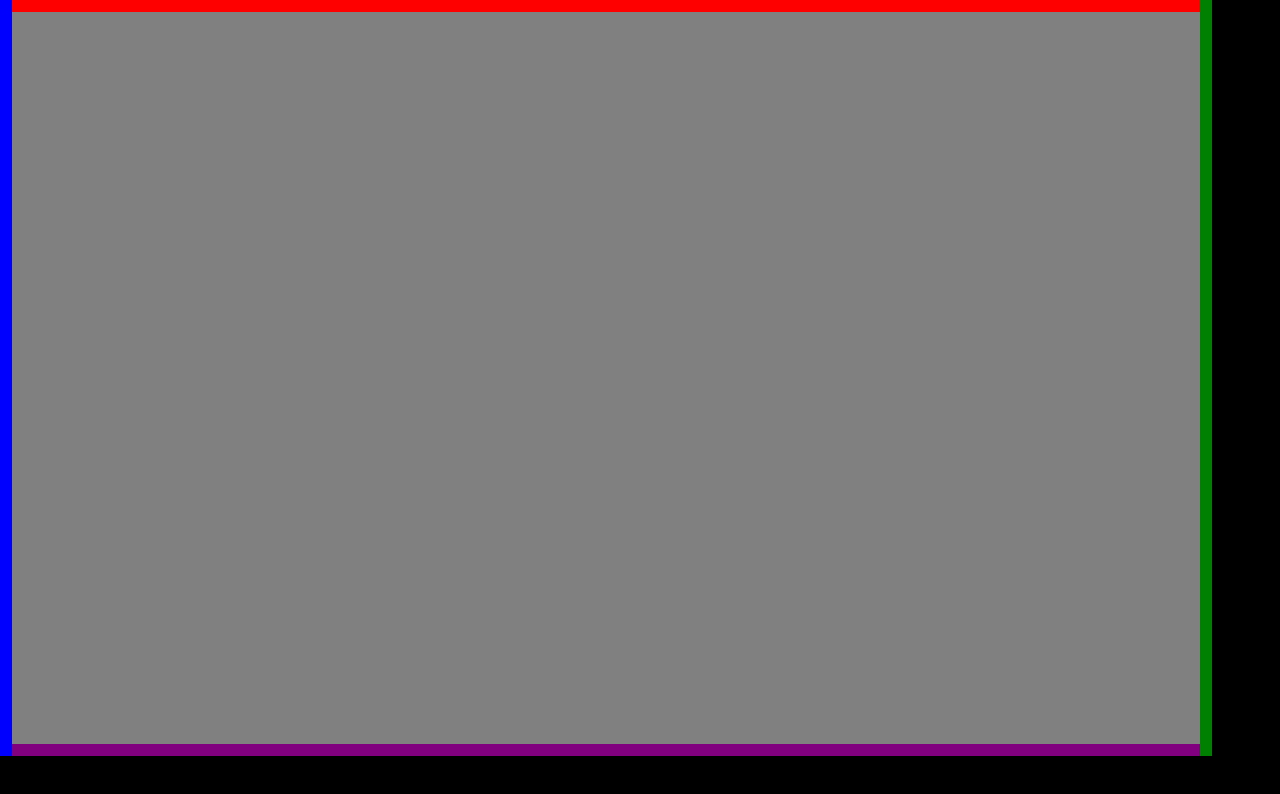
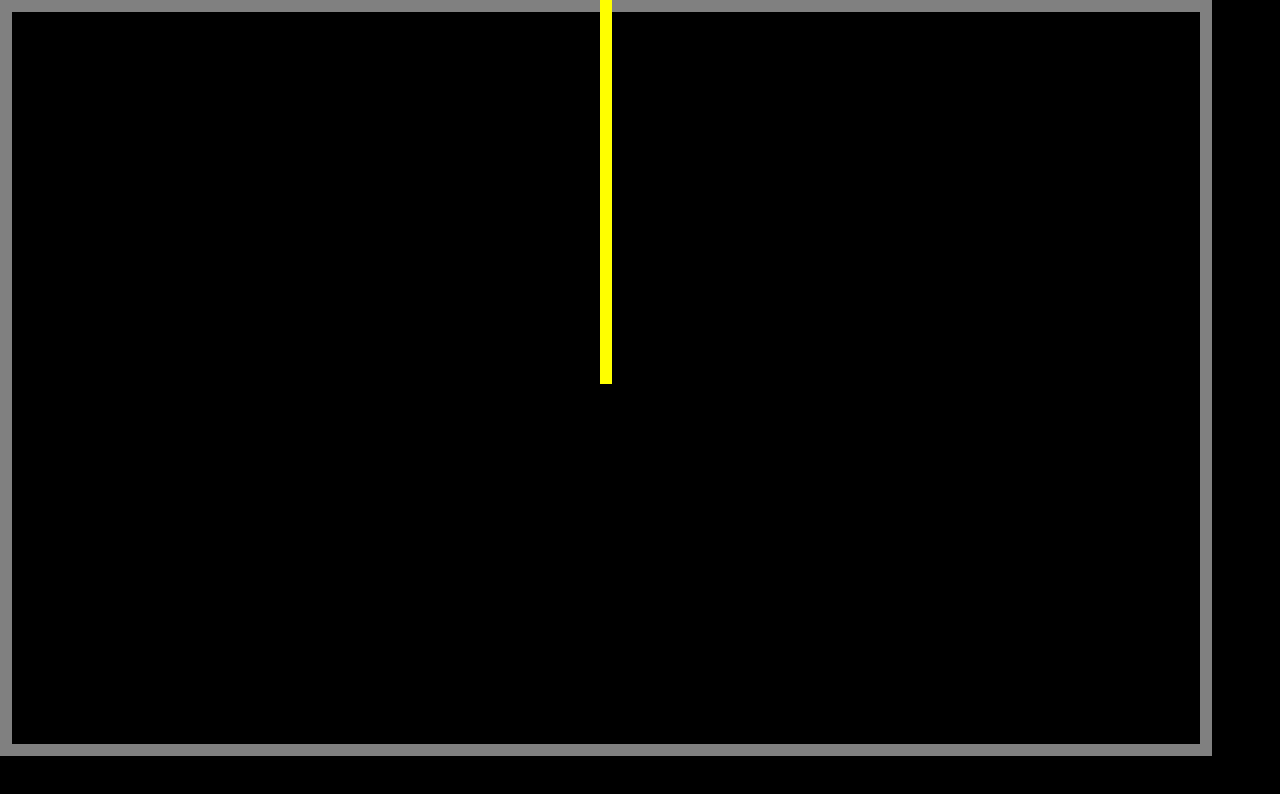
Before and after one commit to deamplified/snak, a plain HTML site: page index.html in a window 1280 px wide. Drawn offline with Linux system fonts and the light colour scheme.

Commit message:
snake + steering done

```diff
--- a/index.html
+++ b/index.html
@@ -7,7 +7,7 @@
       <title>game-test</title>
       <!-- <link rel="stylesheet" href="./style.css"> -->
   </head>
-  <body style="margin: auto 0;padding: 0; background-color: black;">
+  <body style="margin: 0; padding: 0; overflow: hidden; background-color: black;">
     <canvas></canvas>
     <script src="snak.js"></script>
   </body>
--- a/snak.js
+++ b/snak.js
@@ -1,56 +1,94 @@
-// snak: classic snake game :P
+
 const canvas = document.querySelector('canvas');
-canvas.width = window.innerWidth;
+canvas.width = (window.innerWidth);
 canvas.height = window.innerHeight;
 const grid = canvas.getContext('2d');
-
-// derive a grid 100 units wide by however many square units fit vertically
 const numCols = 100;
 const numRows = Math.floor(numCols*(canvas.height/canvas.width));
 const tileSize = Math.floor(canvas.width/numCols); //in px
+let axis = true;
+let face = 'n';
+let head = [Math.floor(numCols/2), Math.floor(numRows/2)]
 
-// 2d state index[x][y] === xy coords of tile
 let tile = new Array(numCols).fill(null).map(() => (new Array(numRows).fill(null)));
 
-// draw/redraw tile
-function draw(x,y,color) {
+function drawtile(x,y,color) {
   grid.fillStyle = color;
   grid.fillRect(x, y, tileSize, tileSize);
 }
 
-// 100 x _ tiles  (draw clean grid)
-function drawBoard() {
+function initBoard() {
   [...Array(numCols)].forEach((_, x) => {
     [...Array(numRows)].forEach((_, y) => {
-      draw(x*tileSize,y*tileSize,'gray');
+      drawtile(x*tileSize,y*tileSize,'black');
     })
   });
 }
 
-// all edge tiles from null to '0' (walls turn solid)
-function drawWalls(){
-
-  // top and bottom walls
+function initWalls(){
   tile.forEach((_, x) => {
-    draw(x*tileSize,0,'red');
+    drawtile(x*tileSize,0,'gray');
     tile[x][0] = 0;
-
-    draw(x*tileSize, numRows*tileSize,'purple');
+    drawtile(x*tileSize, numRows*tileSize,'gray');
     tile[x][numRows] = 0;
   });
-
-  // left wall
   tile[0].forEach((_, y) => {
-    draw(0, y*tileSize,'blue');
+    drawtile(0, y*tileSize,'gray');
     tile[0][y] = 0;
   });
-
-  // right wall
   tile[numRows].forEach((_, y) => {
-    draw(numCols*tileSize, y*tileSize,'green');
+    drawtile(numCols*tileSize, y*tileSize,'gray');
     tile[numCols-1][y] = 0;
   });
 }
 
-drawBoard();
-drawWalls();
+function setHead() {
+  tile[head[0]][head[0]] = 0; // set first tile to solid
+  drawtile(head[0]*tileSize, head[1]*tileSize, 'yellow'); // draw first tile
+}
+
+function startGame() {
+  initBoard();
+  initWalls();
+  setHead();
+  turn();
+}
+
+function evalHead() {
+  console.log(tile[head[0]][head[1]]);
+  // if null, all good
+  // if 0, game over
+  //if 1, skip tail clear
+}
+
+function turn() {
+  document.addEventListener("keydown", function(dir) {
+    if (axis)  {
+      switch(dir.key) {
+        case "ArrowLeft": { axis = false; face = 'w'; break;}
+        case "ArrowRight": { axis = false; face = 'e'; break;}
+      }
+    } else {
+      switch(dir.key) {
+        case "ArrowUp": { axis = true; face = 'n'; break;}
+        case "ArrowDown": { axis = true; face = 's'; break;}
+      }
+    }
+  });
+
+  switch(face) {
+    case 'w': { head[0] -= 1; break; }
+    case 'e': { head[0] += 1; break; }
+    case 'n': { head[1] -= 1; break; }
+    case 's': { head[1] += 1; break; }
+  }
+
+  evalHead();
+  drawtile(head[0]*tileSize, head[1]*tileSize, 'yellow');
+
+  setTimeout( () => {
+    requestAnimationFrame(turn);
+  }, 48);
+}
+
+startGame();
```
